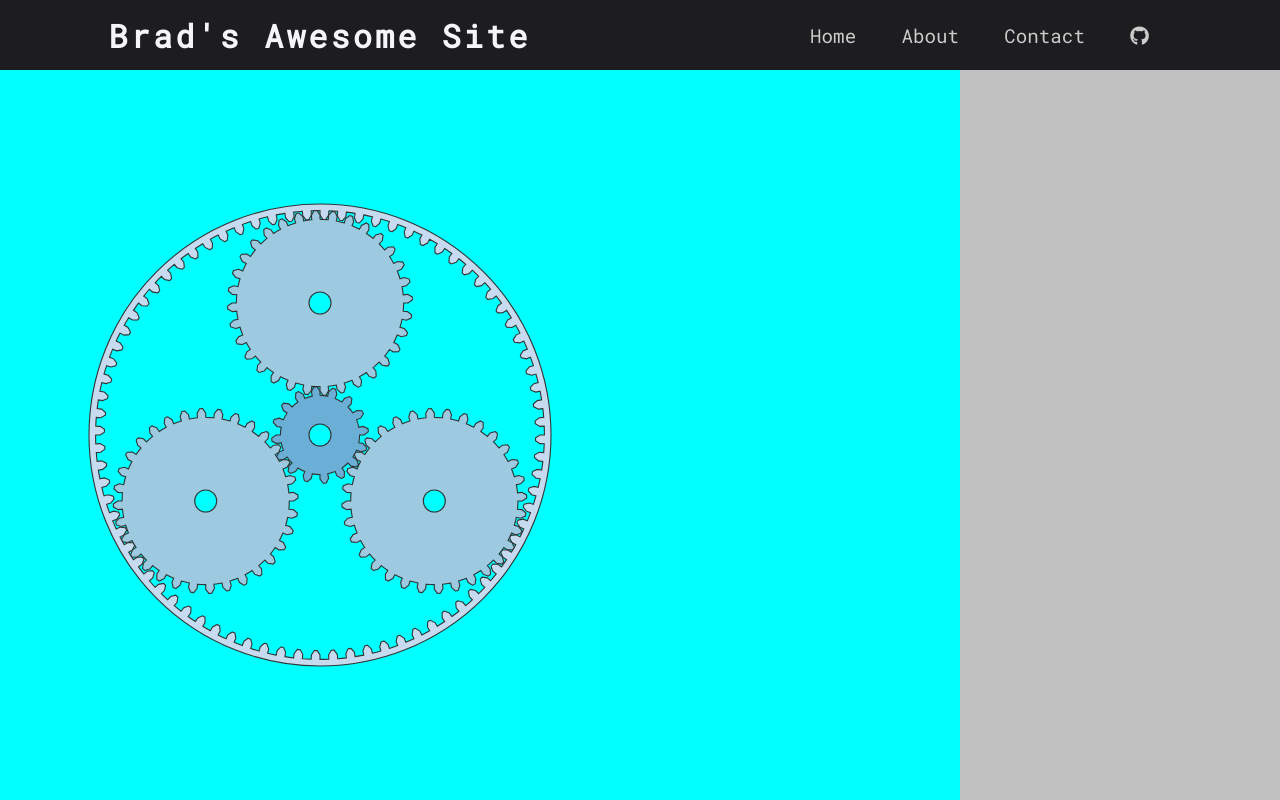
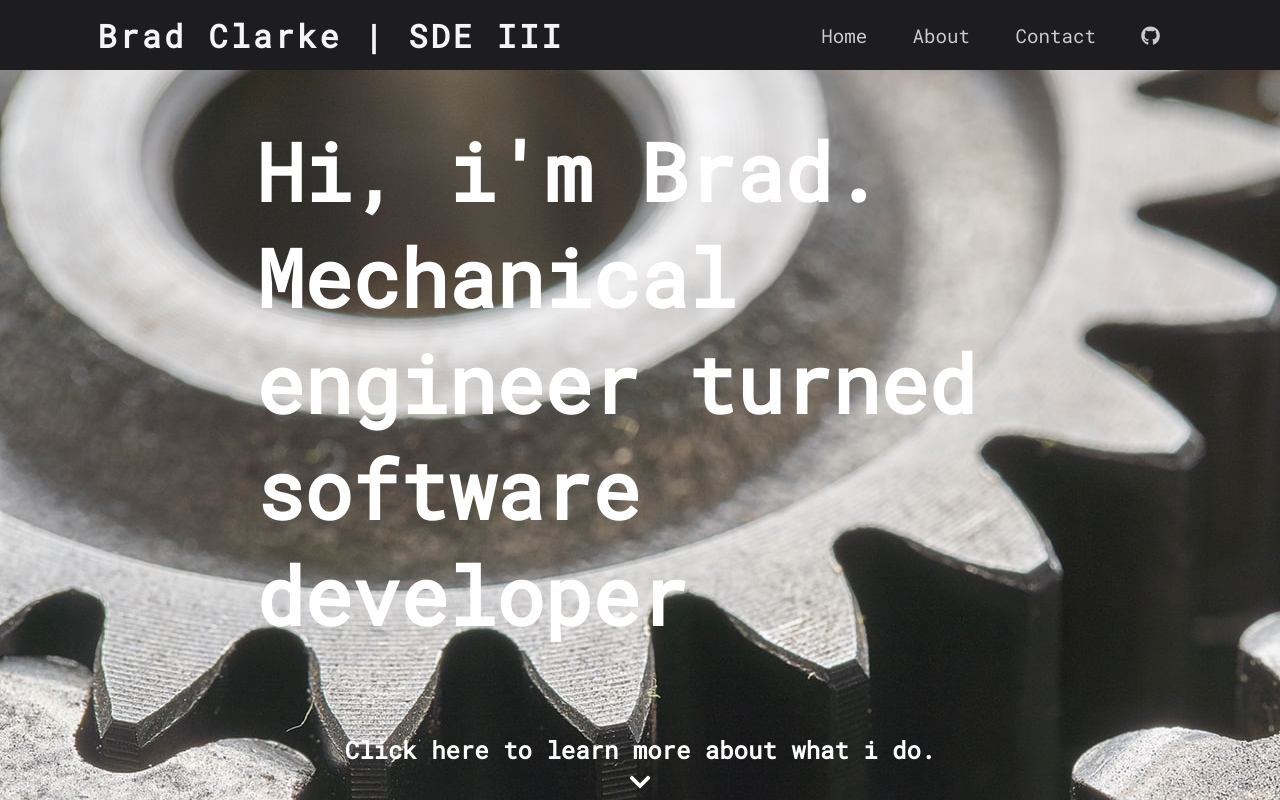
Before and after one commit to bradclarke2/bradclarke2.github.io, a plain HTML site: page index.html in a window 1280 px wide. Drawn offline with nearby package versions, Linux system fonts and the light colour scheme.

Commit message:
remove d3 and get simple websit working

```diff
--- a/index.html
+++ b/index.html
@@ -1,5 +1,6 @@
 <!DOCTYPE html>
 <html lang="en">
+
 <head>
     <meta charset="UTF-8">
     <meta name="viewport" content="width=device-width, initial-scale=1.0">
@@ -7,41 +8,79 @@
     <link rel="stylesheet" href="https://use.fontawesome.com/releases/v5.8.1/css/all.css">
     <link href='https://fonts.googleapis.com/css?family=Roboto Mono' rel='stylesheet'>
     <link rel="stylesheet" href="./styles.css">
-    <title>LOGO</title>
+    <title>Brad's Awesome Site</title>
 </head>
+
 <body>
     <header>
-    <h1 class="logo">Brad's Awesome Site</h1>
+        <h1 class="logo">Brad Clarke | SDE III</h1>
         <ul class="nav">
-        <li class="nav-link"><a href="#">Home</a></li>
-        <li class="nav-link"><a href="#">About</a></li>
-        <li class="nav-link"><a href="#">Contact</a></li>
-        <li class="nav-link"><a href="#"><i class="fab fa-github"></i></a></li>
+            <li class="nav-link"><a href="#intro">Home</a></li>
+            <li class="nav-link"><a href="#about">About</a></li>
+            <li class="nav-link"><a href="#contact">Contact</a></li>
+            <li class="nav-link"><a href="https://github.com/bradclarke2"><i class="fab fa-github"></i></a></li>
         </ul>
         <div class="burger">
             <i class="fas fa-bars"></i>
         </div>
     </header>
-<div class="main-body" id="main-body" onscroll="gearAngleChange()">
+    <!--<div class="main-body" id="main-body" onscroll="gearAngleChange()">-->
+    <div class="main-body" id="main-body">
         <section class="intro" id="intro">
-        <div class="intro-block-left" id="gear-block"></div>
-        <div class="intro-block-right"></div>
+            <div class="intro-block">
+                <div style="flex-grow: 9; display: flex; justify-content: center; align-items: center; width: 60%;">
+                    <h1 style="color: white; font-size: 5em; ">Hi, i'm Brad. Mechanical engineer turned software
+                        developer</h1>
+                </div>
+                <div class="next-section" style="flex-grow: 1;">
+                    <a style="text-decoration: none" href="#about">
+                        <h2 style="color: white; text-align: center;">
+                            Click here to learn more about what i do.<br />
+                            <i class="fas fa-chevron-down"></i>
+                        </h2>
+                    </a>
+                </div>
+            </div>
         </section>
 
-    <section class="intro" id="intro-2">
-        <div style="background-color: coral" class="intro-block-left"></div>
-        <div style="background-color: greenyellow" class="intro-block-right"></div>
+        <section class="intro" id="about">
+            <div style="background-color: white" class="intro-block-left">
+                <p>Portfolio piece 1</p>
+                <p>Embed video of robotic table football</p>
+                <div class="image-card">
+                    <a href="https://www.youtube.com/watch?v=sriWzyevXn0" target="_blank" rel="noopener noreferrer">
+                        <img onclick="" src="./table_football.png">
+                    </a>
+                </div>
+            </div>
+            <div style="background-color: greenyellow" class="intro-block-right">
+                <p>Portfolio piece 2</p>
+            </div>
+        </section>
+        <section class="intro" id="contact">
+            <div style="background-color: blue" class="intro-block-left">
+                <p>About me</p>
+                <p>some bits about me</p>
+            </div>
+            <div style="background-color: whitesmoke" class="intro-block-right">
+                <p>Contact details</p>
+                <ul>
+                    <li>Github</li>
+                    <li>LinkedIn</li>
+                    <li>Email-me</li>
+                </ul>
+            </div>
         </section>
     </div>
-<footer>
-    <ul class="nav">
-        <li class="nav-link"><a href="#">Home</a></li>
-        <li class="nav-link"><a href="#">About</a></li>
-        <li class="nav-link"><a href="#">Contact</a></li>
-        <li class="nav-link"><a href="#"><i class="fab fa-github"></i></a></li>
-    </ul>
-</footer>
-<script src="https://d3js.org/d3.v5.min.js"></script>
+    <!--<footer>-->
+    <!--    <ul class="nav">-->
+    <!--        <li class="nav-link"><a href="#">Home</a></li>-->
+    <!--        <li class="nav-link"><a href="#">About</a></li>-->
+    <!--        <li class="nav-link"><a href="#">Contact</a></li>-->
+    <!--        <li class="nav-link"><a href="#"><i class="fab fa-github"></i></a></li>-->
+    <!--    </ul>-->
+    <!--</footer>-->
     <script src="./main.js"></script>
 </body>
+
 </html>
--- a/main.js
+++ b/main.js
@@ -8,95 +8,11 @@ function toggleNav() {
     burger.classList.toggle('fa-times');
     nav.classList.toggle('nav-active');
 }
-
 // Calling the function after click event occurs
 burger.addEventListener('click', function () {
     toggleNav();
 });
 
-function gearAngleChange() {
-    const mainBody = document.getElementById('main-body');
-    let s = mainBody.scrollTop;
-    let d = mainBody.offsetHeight;
-    let scrollPercent = (s / (d)) * 100;
-    let theta = scrollPercent * 360;
-
-    var angle = theta, transform = function (d) {
-        return "rotate(" + angle / d.radius + ")";
-    };
-    d3.selectAll("path").attr("transform", transform);
-    console.log(theta);
-};
-
 document.addEventListener("DOMContentLoaded", function (event) {
-
-    const width = document.getElementById('gear-block').offsetWidth,
-        height = document.getElementById('gear-block').offsetHeight,
-        radius = 80,
-        x = Math.sin(2 * Math.PI / 3),
-        y = Math.cos(2 * Math.PI / 3);
-
-    var svg = d3.select("#gear-block").append("svg")
-        .attr("width", width)
-        .attr("height", height)
-        .append("g")
-        .attr("transform", "translate(" + width / 2 + "," + height / 2 + ")scale(.55)")
-        .append("g");
-
-    var frame = svg.append("g")
-        .datum({radius: Infinity});
-
-    frame.append("g")
-        .attr("class", "annulus")
-        .datum({teeth: 80, radius: -radius * 5, annulus: true})
-        .append("path")
-        .attr("d", gear);
-
-    frame.append("g")
-        .attr("class", "sun")
-        .datum({teeth: 16, radius: radius})
-        .append("path")
-        .attr("d", gear);
-
-    frame.append("g")
-        .attr("class", "planet")
-        .attr("transform", "translate(0,-" + radius * 3 + ")")
-        .datum({teeth: 32, radius: -radius * 2})
-        .append("path")
-        .attr("d", gear);
-
-    frame.append("g")
-        .attr("class", "planet")
-        .attr("transform", "translate(" + -radius * 3 * x + "," + -radius * 3 * y + ")")
-        .datum({teeth: 32, radius: -radius * 2})
-        .append("path")
-        .attr("d", gear);
-
-    frame.append("g")
-        .attr("class", "planet")
-        .attr("transform", "translate(" + radius * 3 * x + "," + -radius * 3 * y + ")")
-        .datum({teeth: 32, radius: -radius * 2})
-        .append("path")
-        .attr("d", gear);
-
-    function gear(d) {
-        var n = d.teeth,
-            r2 = Math.abs(d.radius),
-            r0 = r2 - 8,
-            r1 = r2 + 8,
-            r3 = d.annulus ? (r3 = r0, r0 = r1, r1 = r3, r2 + 20) : 20,
-            da = Math.PI / n,
-            a0 = -Math.PI / 2 + (d.annulus ? Math.PI / n : 0),
-            i = -1,
-            path = ["M", r0 * Math.cos(a0), ",", r0 * Math.sin(a0)];
-        while (++i < n) path.push(
-            "A", r0, ",", r0, " 0 0,1 ", r0 * Math.cos(a0 += da), ",", r0 * Math.sin(a0),
-            "L", r2 * Math.cos(a0), ",", r2 * Math.sin(a0),
-            "L", r1 * Math.cos(a0 += da / 3), ",", r1 * Math.sin(a0),
-            "A", r1, ",", r1, " 0 0,1 ", r1 * Math.cos(a0 += da / 3), ",", r1 * Math.sin(a0),
-            "L", r2 * Math.cos(a0 += da / 3), ",", r2 * Math.sin(a0),
-            "L", r0 * Math.cos(a0), ",", r0 * Math.sin(a0));
-        path.push("M0,", -r3, "A", r3, ",", r3, " 0 0,0 0,", r3, "A", r3, ",", r3, " 0 0,0 0,", -r3, "Z");
-        return path.join("");
-    }
+    scrollPosition = document.getElementById('main-body').scrollTop;
 });
--- a/styles.css
+++ b/styles.css
@@ -3,6 +3,7 @@ body {
     margin: 0;
     padding: 0;
     font-family: Roboto Mono, Helvetica, sans-serif;
+    overflow: hidden;
 }
 
 header {
@@ -28,6 +29,7 @@ header {
 .nav-link {
     list-style: none;
     margin: 0;
+    transition: all 400ms;
 }
 
 .nav-link a {
@@ -35,6 +37,13 @@ header {
     text-decoration: none;
     font-size: 1.2em;
 }
+
+.next-section:hover, .nav-link:hover {
+    -ms-transform: scale(1.5); /* IE 9 */
+    -webkit-transform: scale(1.5); /* Safari 3-8 */
+    transform: scale(1.1);
+}
+
 
 .burger {
     font-size: 1.2em;
@@ -47,42 +56,51 @@ header {
     display: block;
     position: absolute;
     overflow-y: scroll;
+    scroll-behavior: smooth;
 }
-
+section{
+    transition: all 400ms;
+}
 section.intro{
     display: flex;
     flex-wrap: nowrap;
     flex-direction: row;
     justify-content: center;
     height: 100%;
-
+}
+div.intro-block{
+    width: 100%;
+    /* background-color: silver; */
+    display: flex;
+    flex-direction: column;
+    justify-content: center;
+    align-items: center;
+    background-image: url(./public/gears.jpg);
 }
 
 div.intro-block-left{
-    flex-grow: 1;
+    flex: 1 1 0;
     background-color: Aqua;
 }
 div.intro-block-right{
-    flex-grow: 1;
+    flex: 1 1 0;
     background-color: Silver;
 }
 
-path {
-    fill-rule: evenodd;
-    stroke: #333;
-    stroke-width: 2px;
+.image-card img{
+    width: 80%;
+    display: block;
+    margin-left: auto;
+    margin-right: auto;
+    border-radius: 10px; box-shadow:  0 0 10px  rgba(0,0,0,0.6);
+    -moz-box-shadow: 0 0 10px  rgba(0,0,0,0.6);
+    -webkit-box-shadow: 0 0 10px  rgba(0,0,0,0.6);
+    -o-box-shadow: 0 0 10px  rgba(0,0,0,0.6);
+    transition: 0.3s ease;
 }
 
-.sun path {
-    fill: #6baed6;
-}
-
-.planet path {
-    fill: #9ecae1;
-}
-
-.annulus path {
-    fill: #c6dbef;
+.image-card img:hover{
+    transform: scale(1.05);
 }
 
 
@@ -103,6 +121,7 @@ path {
         justify-content: space-around;
         padding: 0;
         transition: all 400ms;
+        z-index: 999;
     }
 
     .nav-active {
```
Also changed, not shown: public/gears.jpg (added), 1 other file. Lines whose indentation alone changed are shown as unchanged.
